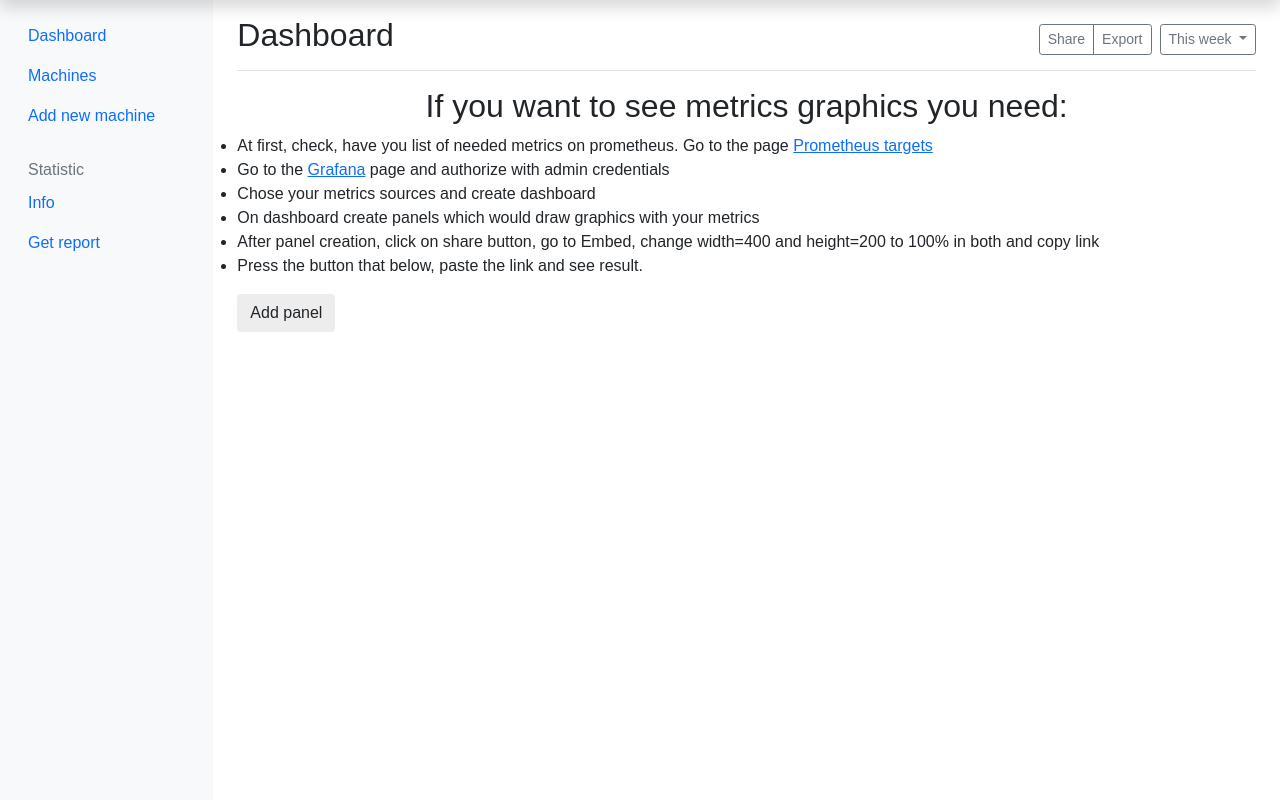
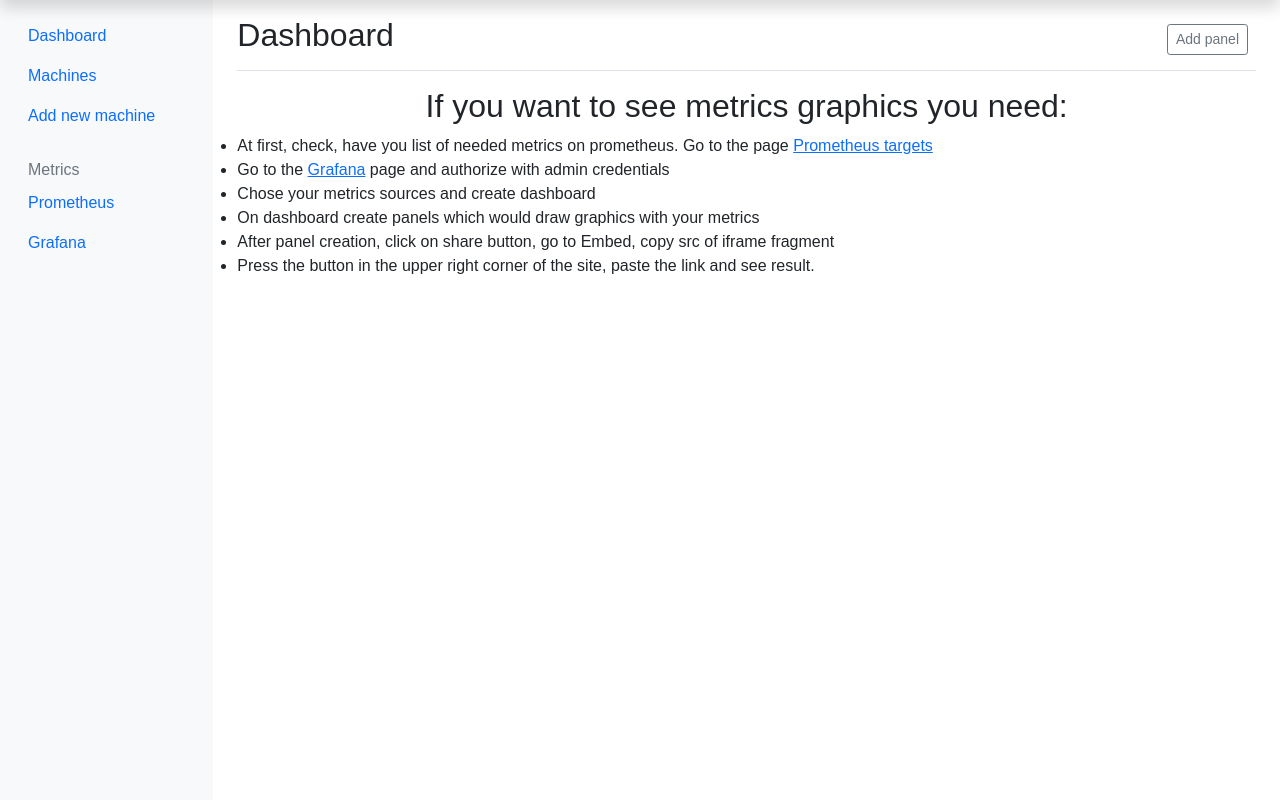
Before and after one commit to BollingR0lling/rmm_system, a Django app: page /home in a window 1280 px wide. Shown: the part 40-840 px from the top of the page. Run offline with Django 3.2, Linux system fonts and the light colour scheme; the visitor is signed in with stand-in values (Sample User, id 1); some libraries are stand-ins or nearby versions.

Commit message:
added iframe insertion logic, chanched frontend

```diff
--- a/mainapp/static/js/grafana_insertion.js
+++ b/mainapp/static/js/grafana_insertion.js
@@ -6,7 +6,13 @@ btn.onclick = function() {
   modal.style.display = "block";
 }
 sendBtn.onclick = function() {
-    if (document.getElementById("iframeArea").value.startsWith("<iframe")) {
+    cur_req = new XMLHttpRequest()
+    const csrftoken = getCookie('csrftoken');
+    if (document.getElementById("iframeArea").value.startsWith("http://")) {
+        cur_req.open('POST', window.location.href, true)
+        cur_req.setRequestHeader('Content-type', 'application/json; charset=utf-8');
+        cur_req.setRequestHeader('X-CSRFToken', csrftoken)
+        cur_req.send(JSON.stringify({"link": document.getElementById("iframeArea").value}))
         alert("Success");
     } else {
         alert("You must insert iframe link")
@@ -20,3 +26,18 @@ window.onclick = function(event) {
     modal.style.display = "none";
   }
 }
+
+function getCookie(name) {
+    let cookieValue = null;
+    if (document.cookie && document.cookie !== '') {
+        const cookies = document.cookie.split(';');
+        for (let i = 0; i < cookies.length; i++) {
+            const cookie = cookies[i].trim();
+            if (cookie.substring(0, name.length + 1) === (name + '=')) {
+                cookieValue = decodeURIComponent(cookie.substring(name.length + 1));
+                break;
+            }
+        }
+    }
+    return cookieValue;
+}
--- a/mainapp/templates/home.html
+++ b/mainapp/templates/home.html
@@ -56,22 +56,19 @@
                 </ul>
 
                 <h6 class="sidebar-heading d-flex justify-content-between align-items-center px-3 mt-4 mb-1 text-muted">
-                    <span>Statistic</span>
-                    <a class="link-secondary" href="#" aria-label="Add a new report">
-                        <span data-feather="plus-circle"></span>
-                    </a>
+                    <span>Metrics</span>
                 </h6>
                 <ul class="nav flex-column mb-2">
                     <li class="nav-item">
-                        <a class="nav-link" href="#">
+                        <a class="nav-link" href="http://localhost:9090">
                             <span data-feather="file-text"></span>
-                            Info
+                            Prometheus
                         </a>
                     </li>
                     <li class="nav-item">
-                        <a class="nav-link" href="#">
+                        <a class="nav-link" href="http://10.0.2.15:3000">
                             <span data-feather="file-text"></span>
-                            Get report
+                            Grafana
                         </a>
                     </li>
                 </ul>
@@ -83,15 +80,11 @@
                 <h1 class="h2">Dashboard</h1>
                 <div class="btn-toolbar mb-2 mb-md-0">
                     <div class="btn-group me-2">
-                        <button type="button" class="btn btn-sm btn-outline-secondary">Share</button>
-                        <button type="button" class="btn btn-sm btn-outline-secondary">Export</button>
+                        <button type="button" id="myBtn" class="btn btn-sm btn-outline-secondary">Add panel</button>
                     </div>
-                    <button type="button" class="btn btn-sm btn-outline-secondary dropdown-toggle">
-                        <span data-feather="calendar"></span>
-                        This week
-                    </button>
                 </div>
             </div>
+            {% if not iframe_links %}
             <div class="row">
                 <h1 class="h2 text-center">If you want to see metrics graphics you need:</h1>
                 <ul>
@@ -99,12 +92,22 @@
                     <li>Go to the <a href="http://10.0.2.15:3000">Grafana</a> page and authorize with admin credentials</li>
                     <li>Chose your metrics sources and create dashboard</li>
                     <li>On dashboard create panels which would draw graphics with your metrics</li>
-                    <li>After panel creation, click on share button, go to Embed, change width=400 and height=200 to 100% in both and copy link</li>
-                    <li>Press the button that below, paste the link and see result.</li>
+                    <li>After panel creation, click on share button, go to Embed, copy src of iframe fragment</li>
+                    <li>Press the button in the upper right corner of the site, paste the link and see result.</li>
                 </ul>
             </div>
+            {% else %}
+            <div class="row text-center">
+                {% for link in iframe_links %}
+                <div class="col-lg-6 col-md-6 mb-4" style="height: 25vh">
+                    <div class="card h-100">
+                        <iframe src={{link}} width="100%" height="100%" frameborder="0"></iframe>
+                    </div>
+                </div>
+                {% endfor %}
+            </div>
+            {% endif %}
             <!-- Trigger/Open The Modal -->
-            <button id="myBtn" class="btn" style="background-color: #ededed">Add panel</button>
             <div id="myModal" class="modal">
               <div class="modal-content">
                 <div class="modal-header">
@@ -123,11 +126,7 @@
               </div>
             </div>
             <script src="{% static 'js/grafana_insertion.js' %}"></script>
-<!--                <div class="col-lg-6 col-md-6 mb-4" style="height: 25vh">-->
-<!--                    <div class="card h-100">-->
-<!--                        <iframe src="http://10.0.2.15:3000/d-solo/zCkoalXMz/test-dash?orgId=1&from=1619435990610&to=1619437790611&panelId=8" width="100%" height="100%" frameborder="0"></iframe>-->
-<!--                    </div>-->
-<!--                </div>-->
+
             </div>
         </main>
     </div>
--- a/mainapp/views.py
+++ b/mainapp/views.py
@@ -2,7 +2,7 @@ from django.shortcuts import render
 from django.contrib.auth.decorators import login_required
 from django.contrib.auth.mixins import LoginRequiredMixin
 from django.contrib.auth import authenticate, login
-from django.http import HttpResponseRedirect, JsonResponse
+from django.http import HttpResponseRedirect, HttpResponse, JsonResponse
 from django.views.generic import View
 from django.views.generic.edit import CreateView
 from .forms import LoginForm, MachineForm
@@ -23,8 +23,17 @@ def auth(request):
 
 
 class HomeView(LoginRequiredMixin, View):
+
+    iframe_links = []
+
     def get(self, request, *args, **kwargs):
-        return render(request, 'home.html', )
+        context = {'iframe_links': self.iframe_links}
+        return render(request, 'home.html', context)
+
+    def post(self, request, *args, **kwargs):
+        request_body = json.loads(request.body)
+        self.iframe_links.append(request_body['link'])
+        return HttpResponse('Success')
 
 
 class MachinesView(LoginRequiredMixin, View):
```
Also changed, not shown: mainapp/templates/add_machine.html (+5 -8 lines), mainapp/templates/cli.html (+5 -8 lines), mainapp/templates/machines.html (+5 -8 lines).
